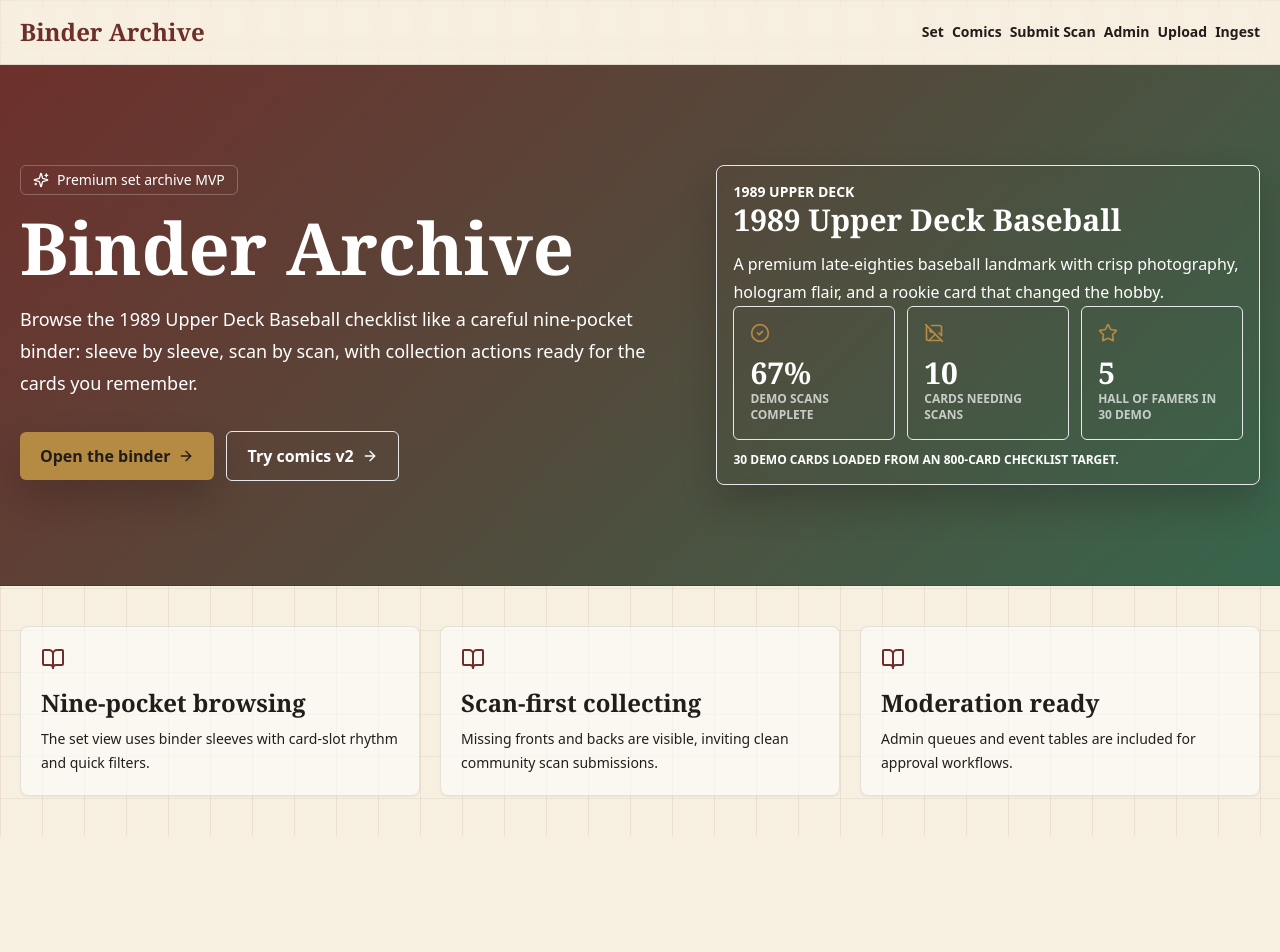
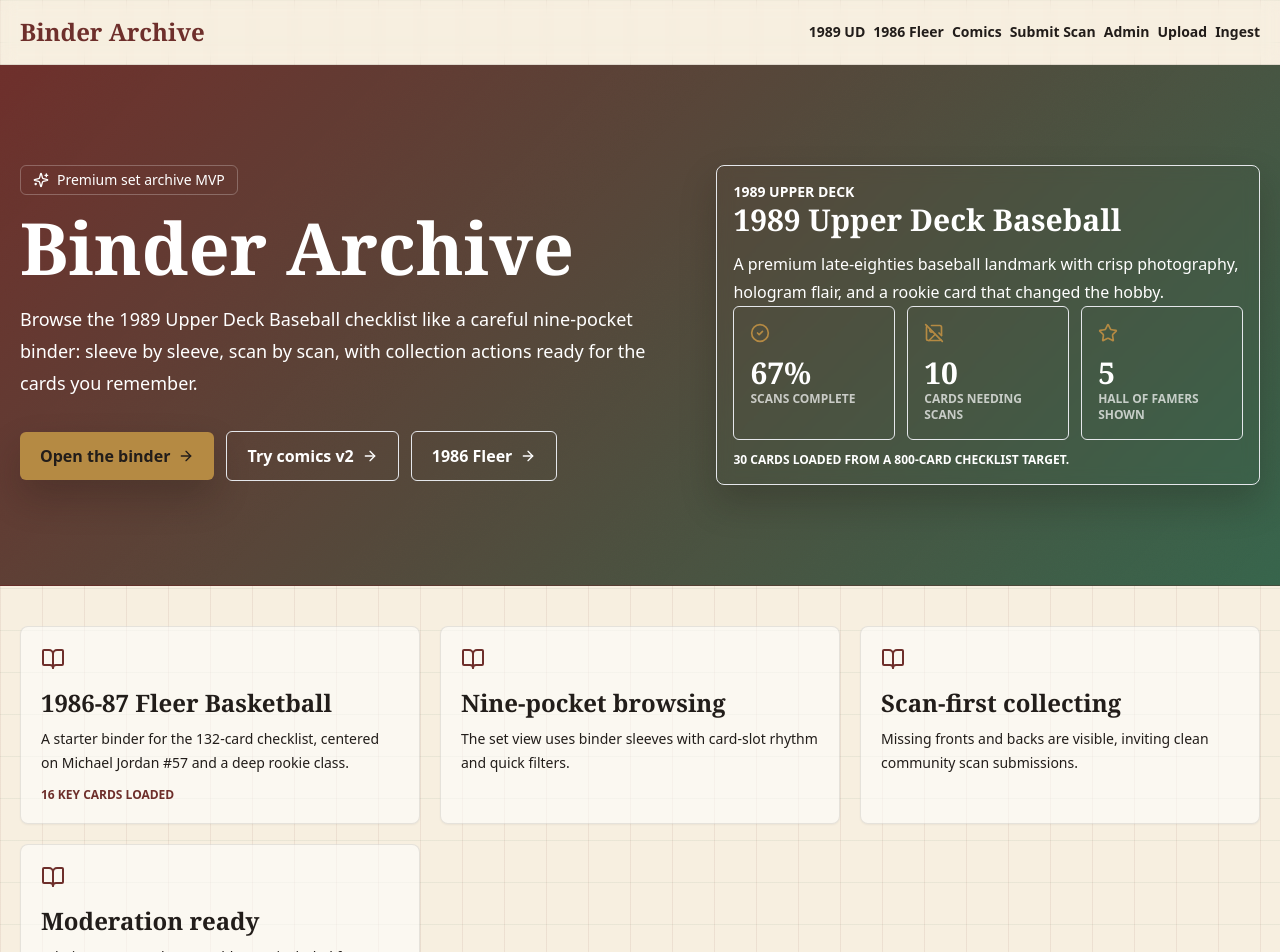
Before and after one commit to nipez/digital-card-binder, a Next.js app: page / in a window 1280 px wide. Shown: the top 952 px of the page. Before the commit the page ends 836 px from the top, so only its background shows below. Built offline with nearby package versions, Linux system fonts and the light colour scheme; no server answers; the database is empty.

Commit message:
Start 1986 Fleer basketball set

```diff
--- a/src/app/layout.tsx
+++ b/src/app/layout.tsx
@@ -18,7 +18,10 @@
             </Link>
             <div className="-mx-1 flex gap-2 overflow-x-auto px-1 pb-1 text-xs font-bold sm:mx-0 sm:items-center sm:overflow-visible sm:p-0 sm:text-sm">
               <Link href="/sets/1989-upper-deck-baseball" className="whitespace-nowrap rounded-md border border-archive-ink/10 bg-white/44 px-3 py-2 hover:text-archive-oxblood sm:border-0 sm:bg-transparent sm:px-0 sm:py-0">
-                Set
+                1989 UD
+              </Link>
+              <Link href="/sets/1986-fleer-basketball" className="whitespace-nowrap rounded-md border border-archive-ink/10 bg-white/44 px-3 py-2 hover:text-archive-oxblood sm:border-0 sm:bg-transparent sm:px-0 sm:py-0">
+                1986 Fleer
               </Link>
               <Link href="/comics" className="whitespace-nowrap rounded-md border border-archive-ink/10 bg-white/44 px-3 py-2 hover:text-archive-oxblood sm:border-0 sm:bg-transparent sm:px-0 sm:py-0">
                 Comics
--- a/src/app/page.tsx
+++ b/src/app/page.tsx
@@ -2,6 +2,7 @@
 import { ArrowRight, BookOpen, Sparkles } from "lucide-react";
 import { CompletionStats } from "@/components/CompletionStats";
 import { SetHeader } from "@/components/SetHeader";
+import { fleer1986BasketballSet, fleer1986BasketballCards } from "@/lib/fleer-basketball-data";
 import { getUpperDeckSetData } from "@/lib/supabase-data";
 
 export default async function HomePage() {
@@ -33,6 +34,12 @@
             >
               Try comics v2 <ArrowRight className="h-4 w-4" />
             </Link>
+            <Link
+              href="/sets/1986-fleer-basketball"
+              className="ml-3 mt-8 inline-flex items-center gap-2 rounded-md border border-white/24 px-5 py-3 font-bold text-white transition hover:translate-y-[-1px]"
+            >
+              1986 Fleer <ArrowRight className="h-4 w-4" />
+            </Link>
           </div>
           <div className="self-end rounded-lg border border-white/18 bg-white/12 p-4 shadow-card backdrop-blur">
             <SetHeader set={set} compact />
@@ -41,6 +48,14 @@
         </div>
       </section>
       <section className="mx-auto grid max-w-7xl gap-5 px-5 py-10 md:grid-cols-3">
+        <Link href="/sets/1986-fleer-basketball" className="rounded-lg border border-archive-ink/10 bg-white/55 p-5 shadow-sm transition hover:-translate-y-0.5 hover:shadow-card">
+          <BookOpen className="mb-4 h-6 w-6 text-archive-oxblood" />
+          <h2 className="font-display text-2xl font-bold">{fleer1986BasketballSet.name}</h2>
+          <p className="mt-2 text-sm leading-6 text-archive-ink/72">
+            A starter binder for the 132-card checklist, centered on Michael Jordan #57 and a deep rookie class.
+          </p>
+          <p className="mt-3 text-xs font-bold uppercase text-archive-oxblood">{fleer1986BasketballCards.length} key cards loaded</p>
+        </Link>
         {["Nine-pocket browsing", "Scan-first collecting", "Moderation ready"].map((title, index) => (
           <article key={title} className="rounded-lg border border-archive-ink/10 bg-white/55 p-5 shadow-sm">
             <BookOpen className="mb-4 h-6 w-6 text-archive-oxblood" />
--- a/src/app/sets/1989-upper-deck-baseball/page.tsx
+++ b/src/app/sets/1989-upper-deck-baseball/page.tsx
@@ -26,7 +26,7 @@
           Reading cards from Supabase.
         </p>
       ) : null}
-      <SetBinderClient cards={cards} teams={buildTeams(cards)} />
+      <SetBinderClient cards={cards} teams={buildTeams(cards)} totalCards={set.totalCards} />
     </main>
   );
 }
--- a/src/app/sets/1989-upper-deck-baseball/teams/[teamSlug]/page.tsx
+++ b/src/app/sets/1989-upper-deck-baseball/teams/[teamSlug]/page.tsx
@@ -27,7 +27,7 @@
         <h1 className="font-display text-5xl font-bold">{team.name}</h1>
         <p className="mt-2 text-archive-ink/68">{teamCards.length} cards in this team binder.</p>
       </section>
-      <SetBinderClient cards={cards} teams={teams} initialFilters={{ team: teamSlug }} />
+      <SetBinderClient cards={cards} teams={teams} totalCards={set.totalCards} initialFilters={{ team: teamSlug }} />
     </main>
   );
 }
--- a/src/components/BinderSlot.tsx
+++ b/src/components/BinderSlot.tsx
@@ -11,6 +11,7 @@
 export function BinderSlot({ card, flipped = false }: { card: Card; flipped?: boolean }) {
   const [slotFlipped, setSlotFlipped] = useState(false);
   const isFlipped = flipped || slotFlipped;
+  const playerHref = card.setId === "1986-fleer-basketball" ? `/cards/${card.cardSlug}` : `/players/${getPlayerSlug(card.playerName)}`;
 
   return (
     <div className="group relative rounded-lg border border-white/70 bg-white/46 p-2 shadow-sleeve backdrop-blur-sm transition hover:-translate-y-1">
@@ -26,7 +27,7 @@
             <span className="text-xs font-bold text-archive-ink/58">#{card.number}</span>
           </div>
           <Link
-            href={`/players/${getPlayerSlug(card.playerName)}`}
+            href={playerHref}
             className="block truncate text-sm font-bold leading-4 text-archive-ink transition hover:text-archive-oxblood hover:underline"
           >
             {card.playerName}
--- a/src/components/CardDetailModal.tsx
+++ b/src/components/CardDetailModal.tsx
@@ -10,6 +10,7 @@
   const displayNumber = card.numberLabel ?? `#${card.number}`;
   const backHref = card.returnHref ?? "/sets/1989-upper-deck-baseball";
   const backLabel = card.returnLabel ?? "Back to binder";
+  const playerHref = card.setId === "1986-fleer-basketball" ? `/cards/${card.cardSlug}` : `/players/${getPlayerSlug(card.playerName)}`;
 
   return (
     <main className="mx-auto max-w-6xl px-5 py-6">
@@ -37,7 +38,7 @@
             {card.setName ?? "Card"} {displayNumber}
           </p>
           <h1 className="mt-2 font-display text-5xl font-bold">
-            <Link href={`/players/${getPlayerSlug(card.playerName)}`} className="transition hover:text-archive-oxblood">
+            <Link href={playerHref} className="transition hover:text-archive-oxblood">
               {card.playerName}
             </Link>
           </h1>
--- a/src/components/CompletionStats.tsx
+++ b/src/components/CompletionStats.tsx
@@ -6,15 +6,15 @@
   const demoComplete = cards.filter((card) => !hasMissingScan(card)).length;
   const missing = cards.filter(hasMissingScan).length;
   const hof = cards.filter((card) => card.isHallOfFamer).length;
-  const percent = Math.round((demoComplete / cards.length) * 100);
+  const percent = cards.length === 0 ? 0 : Math.round((demoComplete / cards.length) * 100);
 
   return (
     <div className="grid gap-3 sm:grid-cols-3">
-      <Stat icon={<CheckCircle2 className="h-5 w-5" />} label="Demo scans complete" value={`${percent}%`} />
+      <Stat icon={<CheckCircle2 className="h-5 w-5" />} label="Scans complete" value={`${percent}%`} />
       <Stat icon={<ImageOff className="h-5 w-5" />} label="Cards needing scans" value={String(missing)} />
-      <Stat icon={<Star className="h-5 w-5" />} label={`Hall of Famers in ${cards.length} demo`} value={String(hof)} />
+      <Stat icon={<Star className="h-5 w-5" />} label={`Hall of Famers shown`} value={String(hof)} />
       <p className="sm:col-span-3 text-xs font-semibold uppercase text-current/58">
-        {cards.length} demo cards loaded from an {totalCards}-card checklist target.
+        {cards.length} cards loaded from a {totalCards}-card checklist target.
       </p>
     </div>
   );
--- a/src/components/SetBinderClient.tsx
+++ b/src/components/SetBinderClient.tsx
@@ -14,10 +14,12 @@
 export function SetBinderClient({
   cards,
   teams,
+  totalCards,
   initialFilters = {}
 }: {
   cards: Card[];
   teams: { slug: string; name: string; count: number }[];
+  totalCards: number;
   initialFilters?: FilterState;
 }) {
   const [filters, setFilters] = useState<FilterState>(initialFilters);
@@ -104,13 +106,13 @@
             <p>Missing scans become a clear invitation for collectors to help complete the archive.</p>
           </InfoPanel>
           <InfoPanel title="Community Completion">
-            <Progress label="Checklist imported" value={cards.length} total={800} />
+            <Progress label="Checklist imported" value={cards.length} total={totalCards} />
             <Progress label="Front scans" value={frontComplete} total={cards.length} />
             <Progress label="Back scans" value={backComplete} total={cards.length} />
           </InfoPanel>
           <div className="rounded-lg border border-archive-ink/10 bg-archive-ink p-5 text-white shadow-card">
             <h3 className="font-display text-2xl font-bold">Rebuild the Binder</h3>
-            <p className="mt-2 text-sm leading-6 text-white/72">{missingCards} demo cards still need at least one scan side.</p>
+            <p className="mt-2 text-sm leading-6 text-white/72">{missingCards} cards still need at least one scan side.</p>
             <Link href="/submit-scan" className="mt-4 inline-flex h-10 items-center gap-2 rounded-md bg-white px-3 text-sm font-bold text-archive-ink">
               <Upload className="h-4 w-4" />
               Submit a scan
--- /dev/null
+++ b/src/lib/fleer-basketball-data.ts
@@ -0,0 +1,71 @@
+import type { Card, SetSummary } from "@/types/binder";
+import { slugify } from "@/lib/utils";
+
+export const fleer1986BasketballSet: SetSummary = {
+  id: "1986-fleer-basketball",
+  name: "1986-87 Fleer Basketball",
+  slug: "1986-fleer-basketball",
+  year: 1986,
+  manufacturer: "Fleer",
+  totalCards: 132,
+  description:
+    "A hobby landmark built around Michael Jordan's #57 rookie card and a deep class of Hall of Fame rookies from basketball's modern card revival."
+};
+
+const keyCards = [
+  ["1", "Kareem Abdul-Jabbar", "Los Angeles Lakers", "C", false, true, "Veteran legend at the front of one of basketball's most important checklists."],
+  ["7", "Charles Barkley", "Philadelphia 76ers", "PF", true, true, "Major rookie card from the set's loaded Hall of Fame rookie class."],
+  ["9", "Larry Bird", "Boston Celtics", "SF", false, true, "Celtics superstar anchor from the heart of the 1980s NBA."],
+  ["26", "Clyde Drexler", "Portland Trail Blazers", "SG", true, true, "Rookie card for one of the defining guards of the era."],
+  ["27", "Joe Dumars", "Detroit Pistons", "SG", true, true, "Rookie card for the future Finals MVP and Pistons great."],
+  ["31", "Julius Erving", "Philadelphia 76ers", "SF", false, true, "Late-career Doctor J card in the set that revived mainstream basketball cards."],
+  ["32", "Patrick Ewing", "New York Knicks", "C", true, true, "Rookie card for the Knicks franchise center and 1985 first overall pick."],
+  ["53", "Magic Johnson", "Los Angeles Lakers", "PG", false, true, "Showtime centerpiece and one of the set's essential veteran stars."],
+  ["57", "Michael Jordan", "Chicago Bulls", "SG", true, true, "The iconic Michael Jordan rookie card and the centerpiece of the 1986-87 Fleer basketball set."],
+  ["68", "Karl Malone", "Utah Jazz", "PF", true, true, "Rookie card for one of the NBA's all-time scoring leaders."],
+  ["77", "Chris Mullin", "Golden State Warriors", "SF", true, true, "Rookie card for the smooth-shooting Warriors Hall of Famer."],
+  ["82", "Hakeem Olajuwon", "Houston Rockets", "C", true, true, "Rookie card for the future two-time champion and elite two-way center."],
+  ["109", "Isiah Thomas", "Detroit Pistons", "PG", true, true, "Rookie card for the Bad Boys floor general and Pistons icon."],
+  ["121", "Dominique Wilkins", "Atlanta Hawks", "SF", true, true, "Rookie card for the Human Highlight Film."],
+  ["131", "James Worthy", "Los Angeles Lakers", "SF", true, true, "Rookie card for Big Game James from the Showtime Lakers."],
+  ["132", "Checklist", "Checklist", "CL", false, false, "The set checklist card for the 132-card base release."]
+] as const;
+
+export const fleer1986BasketballCards: Card[] = keyCards.map(([number, playerName, team, position, isRookie, isHallOfFamer, notes]) => {
+  const cardSlug = `${number}-${slugify(playerName)}`;
+
+  return {
+    id: cardSlug,
+    setId: fleer1986BasketballSet.id,
+    number: Number(number),
+    numberLabel: `#${number}`,
+    setName: fleer1986BasketballSet.name,
+    year: String(fleer1986BasketballSet.year),
+    returnHref: `/sets/${fleer1986BasketballSet.slug}`,
+    returnLabel: "Back to 1986 Fleer",
+    playerName,
+    team,
+    teamSlug: slugify(team),
+    cardSlug,
+    position,
+    isRookie,
+    isHallOfFamer,
+    notes,
+    images: [
+      {
+        side: "front",
+        status: "missing",
+        imageUrl: "/placeholders/front-needed.svg"
+      },
+      {
+        side: "back",
+        status: "missing",
+        imageUrl: "/placeholders/back-needed.svg"
+      }
+    ]
+  };
+});
+
+export function getFleer1986BasketballCardBySlug(cardSlug: string) {
+  return fleer1986BasketballCards.find((card) => card.cardSlug === cardSlug);
+}
```
Also changed, not shown: src/app/cards/[cardSlug]/page.tsx (+7 -2 lines), src/app/sets/1986-fleer-basketball/page.tsx (added, +27 -0 lines).
